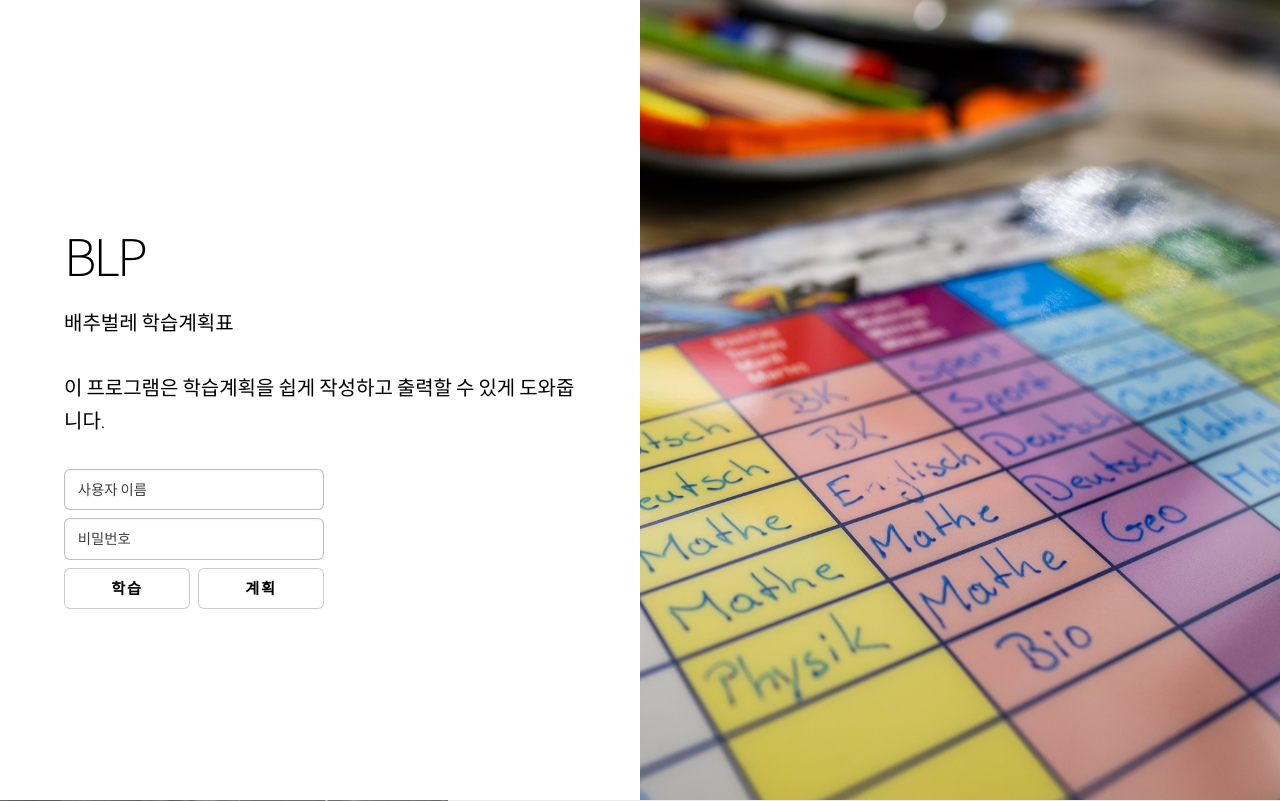
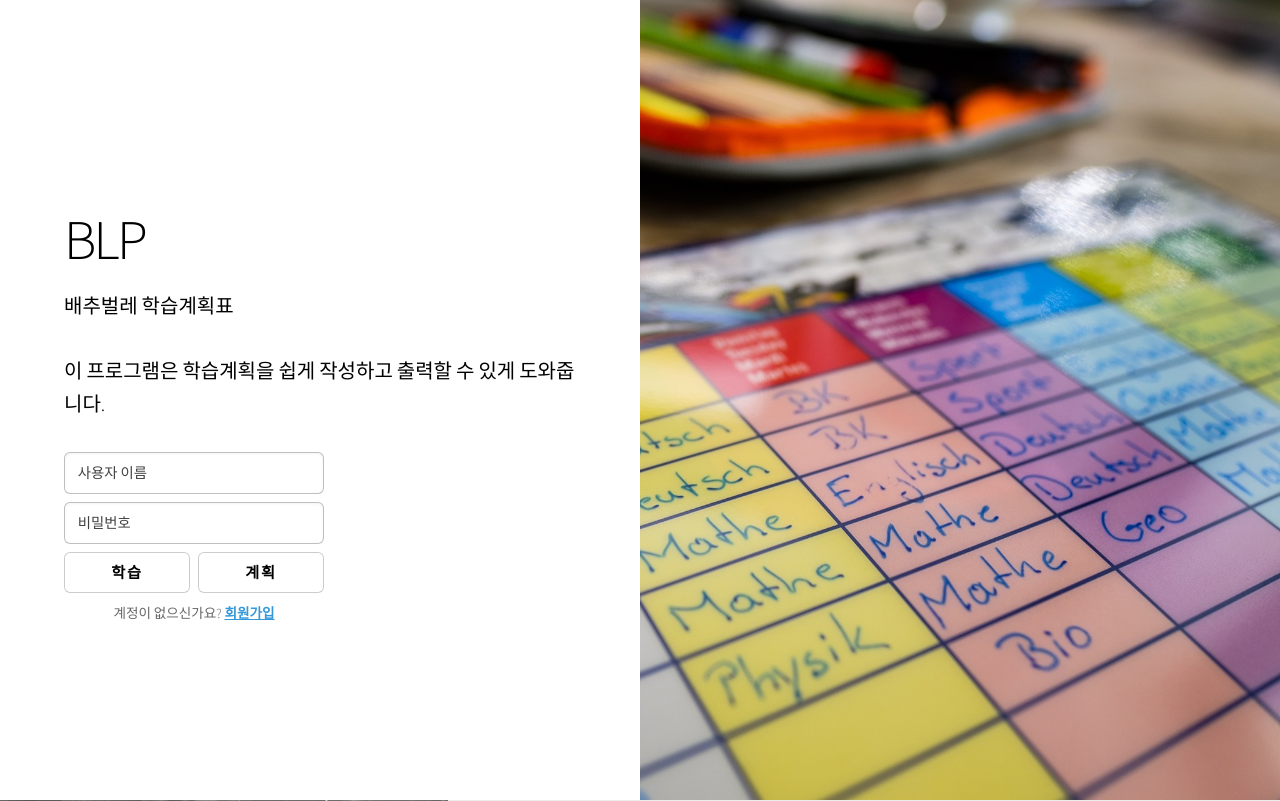
Before and after one commit to s2kstd9/easyplan, a Django app: page / in a window 1280 px wide. Shown: the top 801 px of the page. Run offline with Django 4.2, Linux system fonts and the light colour scheme.

Commit message:
Add signup link below buttons and enable full functional login authentication on landing page

```diff
--- a/planner/views.py
+++ b/planner/views.py
@@ -79,6 +79,7 @@ def login_view(request):
     if request.method == 'POST':
         userName = request.POST.get('userName')
         userPW = request.POST.get('userPW')
+        target = request.POST.get('target', 'select_learning_plan')
 
         try:
             user = User.objects.get(userName=userName)
@@ -87,11 +88,14 @@ def login_view(request):
                     user.userPW = generate_password_hash(userPW, method='pbkdf2:sha256')
                     user.save()
                 request.session['user_id'] = user.id
+                create_default_subjects_for_user(user)
+                if target == 'home':
+                    return redirect('home')
                 return redirect('select_learning_plan')
             else:
-                messages.error(request, 'Invalid username or password')
+                messages.error(request, '사용자 이름 또는 비밀번호가 올바르지 않습니다.')
         except User.DoesNotExist:
-            messages.error(request, 'Invalid username or password')
+            messages.error(request, '사용자 이름 또는 비밀번호가 올바르지 않습니다.')
 
     return render(request, 'login.html')
 
--- a/templates/landing.html
+++ b/templates/landing.html
@@ -159,6 +159,22 @@
 				font-size: 0.88rem !important;
 			}
 		}
+		.signup-link-container {
+			margin-top: 10px !important;
+			font-size: 0.85rem !important;
+			color: #666 !important;
+			text-align: center !important;
+		}
+
+		.signup-link-container a {
+			color: #3498db !important;
+			text-decoration: underline !important;
+			font-weight: 600 !important;
+		}
+
+		.signup-link-container a:hover {
+			color: #2980b9 !important;
+		}
 	</style>
 </head>
 
@@ -177,14 +193,25 @@
 
 				<form method="POST" action="{% url 'login' %}" class="landing-login-form">
 					{% csrf_token %}
+					{% if messages %}
+						<div class="landing-flash-messages" style="color: #e74c3c; font-size: 0.85rem; margin-bottom: 8px; font-weight: 600;">
+							{% for message in messages %}
+								<p style="margin: 0;">{{ message }}</p>
+							{% endfor %}
+						</div>
+					{% endif %}
 					<div class="login-inputs-column">
 						<input type="text" name="userName" id="landingUserName" placeholder="사용자 이름" required />
 						<input type="password" name="userPW" id="landingUserPW" placeholder="비밀번호" required />
 					</div>
 
 					<div class="landing-buttons-row">
-						<a href="/home" class="button btn-learner">학습</a>
-						<a href="/home" class="button btn-planner">계획</a>
+						<button type="submit" name="target" value="select_learning_plan" class="button btn-learner">학습</button>
+						<button type="submit" name="target" value="home" class="button btn-planner">계획</button>
+					</div>
+
+					<div class="signup-link-container">
+						<p style="margin: 0;">계정이 없으신가요? <a href="{% url 'signup' %}">회원가입</a></p>
 					</div>
 				</form>
 			</div>
```
